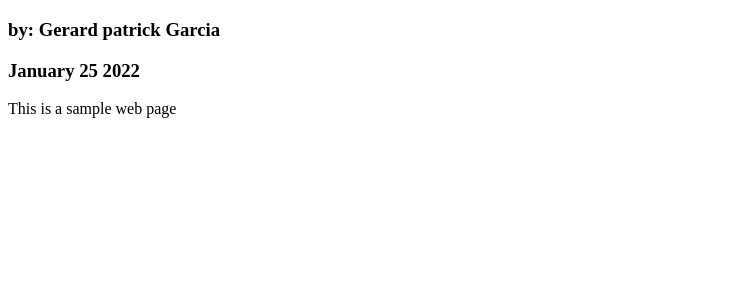
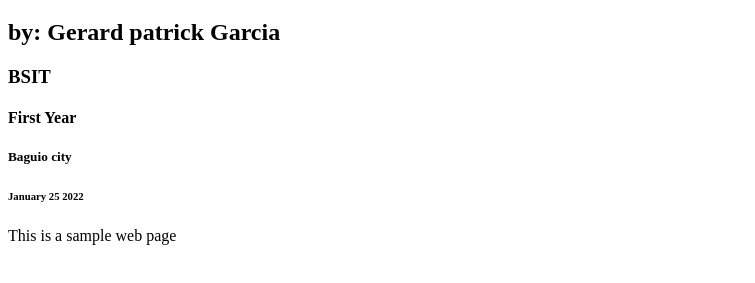
Before and after one commit to GerardpatrickGarcia/HUMCOM1_IAA120212022, a plain HTML site: page Index.html in a window 1280 px wide. Shown: the part 61-344 px from the top of the page, without its empty margins (0-755 px from the left). Drawn offline with Linux system fonts and the light colour scheme.

Commit message:
Update Index.html

```diff
--- a/Index.html
+++ b/Index.html
@@ -6,8 +6,11 @@
 <body>
 
 <h1>Human Computer Interaction - HUMCOM1 IAA1</h1>
-<h3>by: Gerard patrick Garcia </h3>
-<h3>January 25 2022 </h3>
+<h2>by: Gerard patrick Garcia </h3>
+<h3>BSIT</h3>
+<h4>First Year</h2>
+<h5>Baguio city</h5>
+<h6>January 25 2022 </h6>
 <p>This is a sample web page</p>
 </body>
 </html>
```
